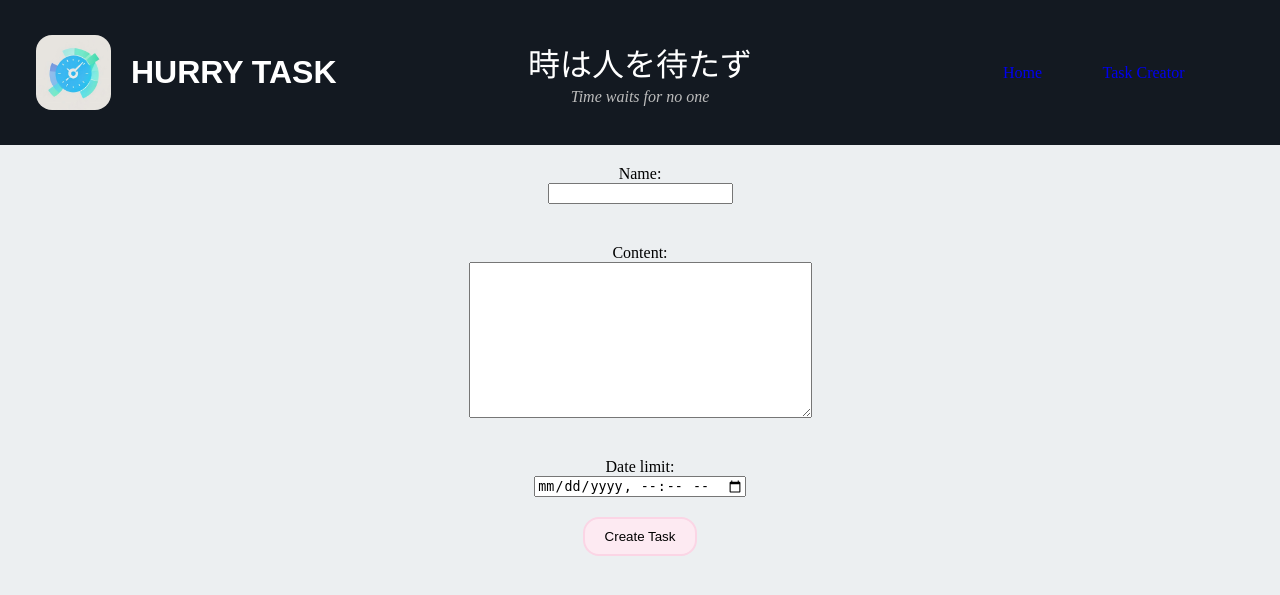
After one commit to IsaiasTolP/Todo-project, a Django app: page /todo/task/create/ in a window 1280 px wide. The commit adds this page. Shown: the top 595 px of the page. Run offline with Django 5.2, Linux system fonts and the light colour scheme; some web fonts are replaced.

Commit message:
Se crea un formulario

```diff
--- /dev/null
+++ b/HurryTask/todo/forms.py
@@ -0,0 +1,11 @@
+from django import forms
+
+from .models import Task
+
+class CreateTaskForm(forms.ModelForm):
+    class Meta:
+        model = Task
+        fields = ('name', 'content', 'date_limit')
+        widgets = {
+            'date_limit': forms.DateTimeInput(attrs={'type':'datetime-local'})
+        }
--- a/HurryTask/todo/static/todo/common.css
+++ b/HurryTask/todo/static/todo/common.css
@@ -50,19 +50,21 @@ header {
 }
 
 #nav {
+  display: flex;
+  justify-content: space-evenly;
   width: 25%;
   text-align: center;
 }
 
-#home {
+.navOption {
   text-decoration: none;
 }
 
-a#home:hover {
+a.navOption:hover {
   color: rgb(171, 171, 171);
   transition: color 250ms;
 }
 
-#home:visited {
+.navOption:visited {
   color: white;
 }
--- /dev/null
+++ b/HurryTask/todo/static/todo/form.css
@@ -0,0 +1,42 @@
+form {
+  display: flex;
+  flex-direction: column;
+  align-items: center;
+}
+
+form div {
+  display: flex;
+  flex-direction: column;
+  margin: 20px;
+}
+
+form div label {
+  text-align: center;
+}
+
+.errorlist {
+  padding: 0;
+  text-align: center;
+}
+
+.errorlist li {
+  color: red;
+  list-style-type: none;
+}
+
+#submitBtn {
+  padding: 10px 20px;
+  border-radius: 1rem;
+  background-color: #fdeaf2;
+  border: 2px solid #fbd5e5;
+  cursor: pointer;
+}
+
+#submitBtn:hover {
+  background-color: #fbd5e5;
+  border-color: #f7bfd6;
+}
+
+#submitBtn:active {
+  opacity: 80%;
+}
--- a/HurryTask/todo/templates/todo/base.html
+++ b/HurryTask/todo/templates/todo/base.html
@@ -21,7 +21,8 @@
       <h1 id="proverb">時は人を待たず<span id="subtitle">Time waits for no one</span></h1>
     </div>
     <div id="nav">
-      <span><a id="home" href="{% url 'todo:home' %}">Home</a></span>
+      <span><a class="navOption" href="{% url 'todo:home' %}">Home</a></span>
+      <span><a class="navOption" href="{% url 'todo:create-task' %}">Task Creator</a></span>
     </div>
   </header>
   {% block body %}
--- /dev/null
+++ b/HurryTask/todo/templates/todo/task/create_task.html
@@ -0,0 +1,12 @@
+{% extends "todo/base.html" %}
+{% load static %}
+{% block css %}<link rel="stylesheet" href="{% static 'todo/form.css' %}">{% endblock css %}
+{% block body %}
+
+<form method='post' novalidate>
+  {% csrf_token %}
+  {{ form }}
+  <input id="submitBtn" type="submit" value="Create Task">
+</form>
+
+{% endblock body %}
--- a/HurryTask/todo/urls.py
+++ b/HurryTask/todo/urls.py
@@ -7,4 +7,5 @@ app_name = 'todo'
 urlpatterns = [
     path('', views.home, name='home'),  # todo:home
     path('tasks/<task_slug>/', views.task_detail, name='task_detail'),  # todo:task_detail
+    path('task/create/', views.create_task, name='create-task'), #todo:create-task
 ]
--- a/HurryTask/todo/views.py
+++ b/HurryTask/todo/views.py
@@ -1,6 +1,7 @@
-from django.shortcuts import render
-
+from django.shortcuts import redirect, render
+from django.utils.text import slugify
 from todo.models import Task
+from .forms import CreateTaskForm
 
 
 def home(request):
@@ -16,3 +17,15 @@ def home(request):
 def task_detail(request, task_slug):
     task = Task.objects.get(slug=task_slug)
     return render(request, 'todo/tasks/detail.html', {'task': task})
+
+
+def create_task(request):
+    if request.method == 'POST':
+        if (form := CreateTaskForm(request.POST)).is_valid():
+            task = form.save(commit=False)
+            task.slug = slugify(task.name)
+            task.save()
+            return redirect('todo:home')
+    else:
+        form = CreateTaskForm()
+    return render(request, 'todo/task/create_task.html', dict(form=form))
```
